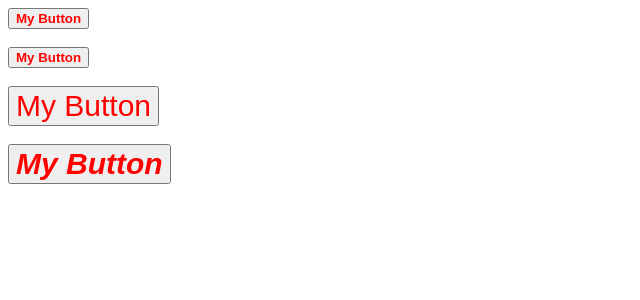
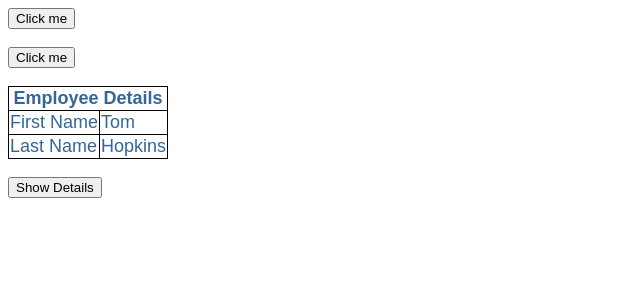
Before and after one commit to nesta-bg/Angular8-App-Part1, an Angular app in the folder Angular8-App-Part1/ClientApp/: page / in a window 1280 px wide. Shown: the top 300 px of the page, without its empty margins (0-640 px from the left). Built offline with nearby package versions, Linux system fonts and the light colour scheme.

Commit message:
Angular Event Binding.

```diff
--- a/Angular8-App-Part1/ClientApp/src/app/app.component.ts
+++ b/Angular8-App-Part1/ClientApp/src/app/app.component.ts
@@ -3,33 +3,14 @@ import { Component } from '@angular/core';
 @Component({
   selector: 'app-root',
   template: `
-    <button style='color:red'
-      [style.font-weight]="isBold ? 'bold' : 'normal'">
-    My Button</button><br/><br/>
-    <button style='color:red'
-      [style.fontWeight]="isBold ? 'bold' : 'normal'">
-    My Button</button><br/><br/>
+    <button (click)='onClick()'>Click me</button><br/><br/>
+    <button on-click='onClick()'>Click me</button><br/><br/>
 
-    <button style='color:red'
-      [style.font-size.px]="fontSize">
-    My Button</button><br/><br/>
-
-    <button style='color:red'
-      [ngStyle]="addStyles()">
-    My Button</button>
+    <my-employee></my-employee>
   `
 })
 export class AppComponent {
-  isBold: boolean = true;
-  fontSize: number = 30;
-  isItalic: boolean = true;
-
-  addStyles() {
-    let styles = {
-        'font-weight': this.isBold ? 'bold' : 'normal',
-        'font-style': this.isItalic ? 'italic' : 'normal',
-        'font-size.px': this.fontSize
-    };
-    return styles;
+  onClick(): void {
+    console.log('Button Clicked');
   }
 }
--- a/Angular8-App-Part1/ClientApp/src/app/employee/employee.component.html
+++ b/Angular8-App-Part1/ClientApp/src/app/employee/employee.component.html
@@ -21,13 +21,17 @@
             <td>Last Name</td>
             <td>{{lastName}}</td>
         </tr>
-        <tr>
+        <tr *ngIf='showDetails'>
             <td>Gender</td>
             <td>{{gender}}</td>
         </tr>
-        <tr>
+        <tr *ngIf='showDetails'>
             <td>Age</td>
             <td>{{age}}</td>
         </tr>
     </tbody>
 </table>
+<br />
+<button (click)='toggleDetails()'>
+    {{ showDetails ? 'Hide' : 'Show' }} Details
+</button>
--- a/Angular8-App-Part1/ClientApp/src/app/employee/employee.component.ts
+++ b/Angular8-App-Part1/ClientApp/src/app/employee/employee.component.ts
@@ -11,4 +11,9 @@ export class EmployeeComponent {
     lastName: string = 'Hopkins';
     gender: string = 'Male';
     age: number = 20;
+    showDetails: boolean = false;
+
+    toggleDetails(): void {
+        this.showDetails = !this.showDetails;
+    }
 }
```
Also changed, not shown: 1 other file (tests, documents, lock files or other folders).
